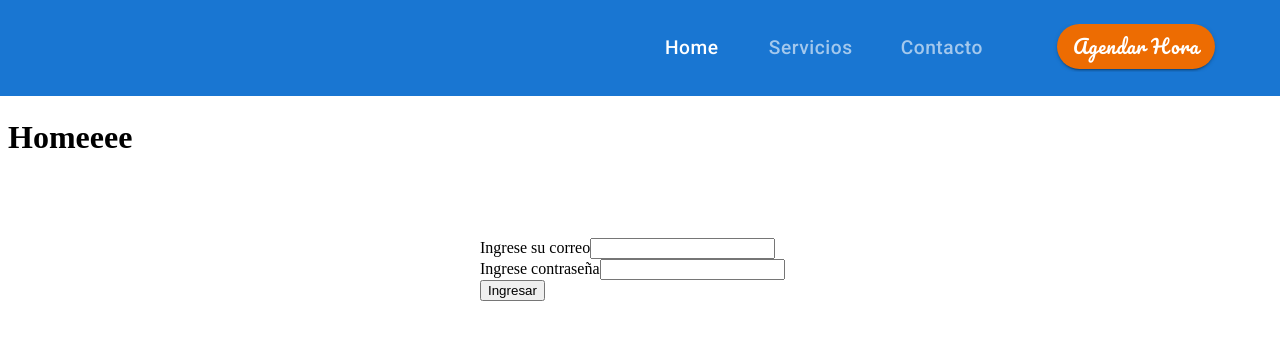
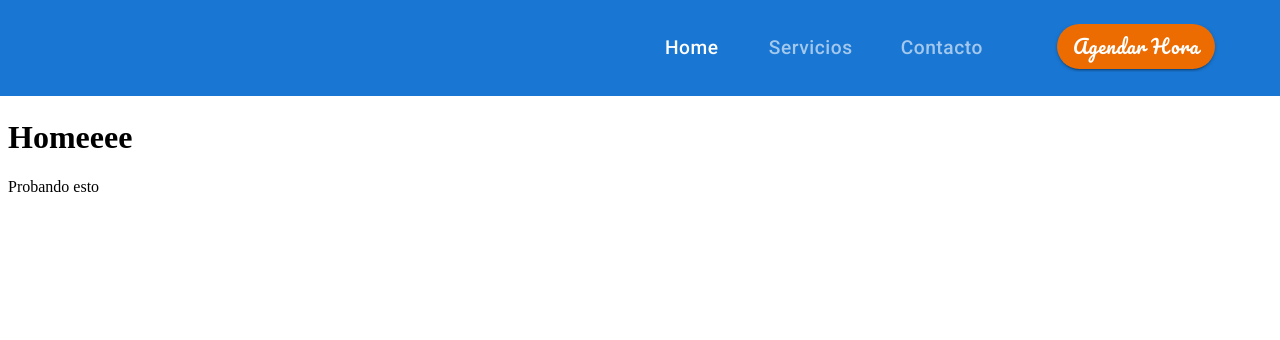
Before and after one commit to CamiloERH/proyectosoftware, a React (Create React App) app: page / in a window 1280 px wide. Shown: the top 340 px of the page. Built offline with nearby package versions, Linux system fonts and the light colour scheme.

Commit message:
probando nuevamente

```diff
--- a/src/App.js
+++ b/src/App.js
@@ -19,7 +19,7 @@ function App() {
           <Route exact path="/" component={() =>
             <div>
               <h1>Homeeee</h1>
-              <Login/>
+              <p>Probando esto </p>
 
             </div>}
           />
```
